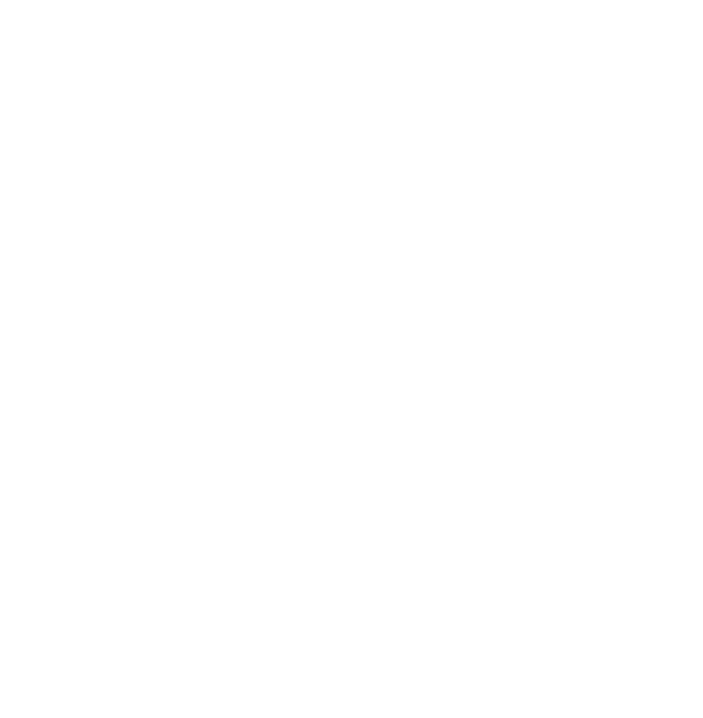
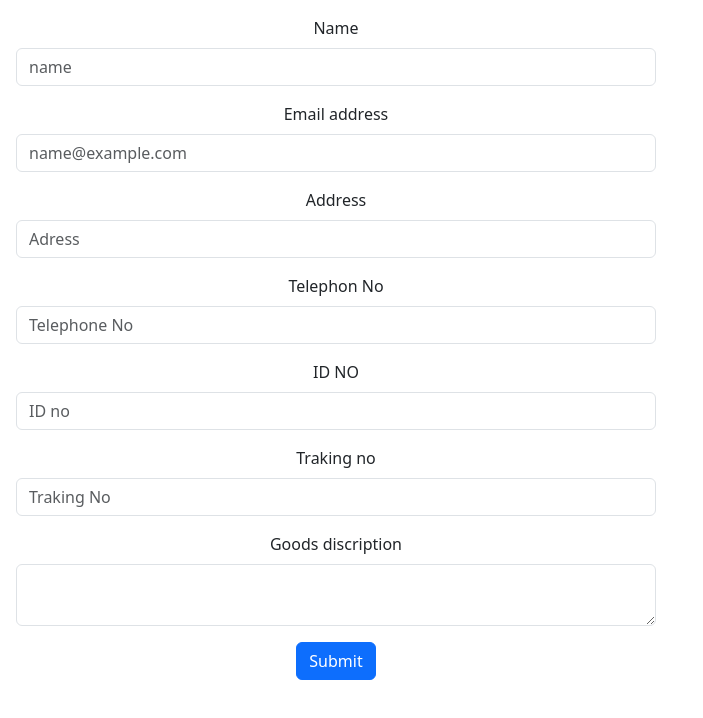
Before and after one commit to Chamalka1/Railtracer-FE, a React (Create React App) app: page /good_retreve in a window 1280 px wide. Before the commit this address had no page. Shown: the top 718 px of the page, without its empty margins (0-703 px from the left). Built offline with nearby package versions, Linux system fonts and the light colour scheme.

Commit message:
good retrieval form, customer support home

```diff
--- a/src/App.js
+++ b/src/App.js
@@ -3,7 +3,8 @@
 import { BrowserRouter, Route, Routes } from 'react-router-dom';
 import { Home } from './pages/Home/Home';
 import { Login } from './pages/Authentication/Login/Login';
-
+import { GoodRetreve } from './pages/GoodRetrever/GoodRetreve';
+import { Csupport } from './pages/CustomerSupport/Csupport';
 function App() {
   return (
     <div className="App">
@@ -11,6 +12,8 @@
     <Routes>
     <Route path='/' element={<Home/>} />
     <Route path='/login' element={<Login/>} />
+    <Route path='/good_retreve' element={<GoodRetreve/>} />
+    <Route path='/csupport' element={<Csupport/>} />
     </Routes>
 
    </BrowserRouter>
--- /dev/null
+++ b/src/pages/CustomerSupport/Csupport.js
@@ -0,0 +1,12 @@
+
+import React from 'react'
+
+export const Csupport = () => {
+    return (
+        <div>
+            <input class="form-control form-control-lg" type="text" placeholder=".form-control-lg" aria-label=".form-control-lg example"/>
+            <input class="form-control" type="text" placeholder="Default input" aria-label="default input example"/>
+            <input class="form-control form-control-sm" type="text" placeholder=".form-control-sm" aria-label=".form-control-sm example"/>
+        </div>
+    )
+}
--- /dev/null
+++ b/src/pages/GoodRetrever/GoodRetreve.js
@@ -0,0 +1,97 @@
+import React from "react";
+
+export const GoodRetreve = () => {
+  return (
+    <div>
+      <div class="w-50 m-3">
+        <div class="mb-3">
+          <label for="exampleFormControlInput1" class="form-label">
+            Name
+          </label>
+          <input
+            type="Name"
+            class="form-control"
+            id="exampleFormControlInput1"
+            placeholder="name"
+          ></input>
+        </div>
+
+        <div class="mb-3">
+          <label for="exampleFormControlInput1" class="form-label">
+            Email address
+          </label>
+          <input
+            type="email"
+            class="form-control"
+            id="exampleFormControlInput1"
+            placeholder="name@example.com"
+          ></input>
+        </div>
+
+        <div class="mb-3">
+          <label for="exampleFormControlInput1" class="form-label">
+            Address
+          </label>
+          <input
+            type="Name"
+            class="form-control"
+            id="exampleFormControlInput1"
+            placeholder="Adress"
+          ></input>
+        </div>
+
+        <div class="mb-3">
+          <label for="exampleFormControlInput1" class="form-label">
+            Telephon No
+          </label>
+          <input
+            type="Name"
+            class="form-control"
+            id="exampleFormControlInput1"
+            placeholder="Telephone No"
+          ></input>
+        </div>
+
+        <div class="mb-3">
+          <label for="exampleFormControlInput1" class="form-label">
+            ID NO
+          </label>
+          <input
+            type="Name"
+            class="form-control"
+            id="exampleFormControlInput1"
+            placeholder="ID no"
+          ></input>
+        </div>
+
+        <div class="mb-3">
+          <label for="exampleFormControlInput1" class="form-label">
+            Traking no
+          </label>
+          <input
+            type="Name"
+            class="form-control"
+            id="exampleFormControlInput1"
+            placeholder="Traking No"
+          ></input>
+        </div>
+
+        <div class="mb-3">
+          <label for="exampleFormControlTextarea1" class="form-label">
+            {" "}
+            Goods discription
+          </label>
+          <textarea
+            class="form-control"
+            id="exampleFormControlTextarea1"
+            rows="Goods discription"
+          ></textarea>
+        </div>
+
+        <div class="mb-5">
+          <input class="btn btn-primary" type="submit" value="Submit" />
+        </div>
+      </div>
+    </div>
+  );
+};
```
Also changed, not shown: src/pages/GoodRetrever/GoodRetreve.css (added).
